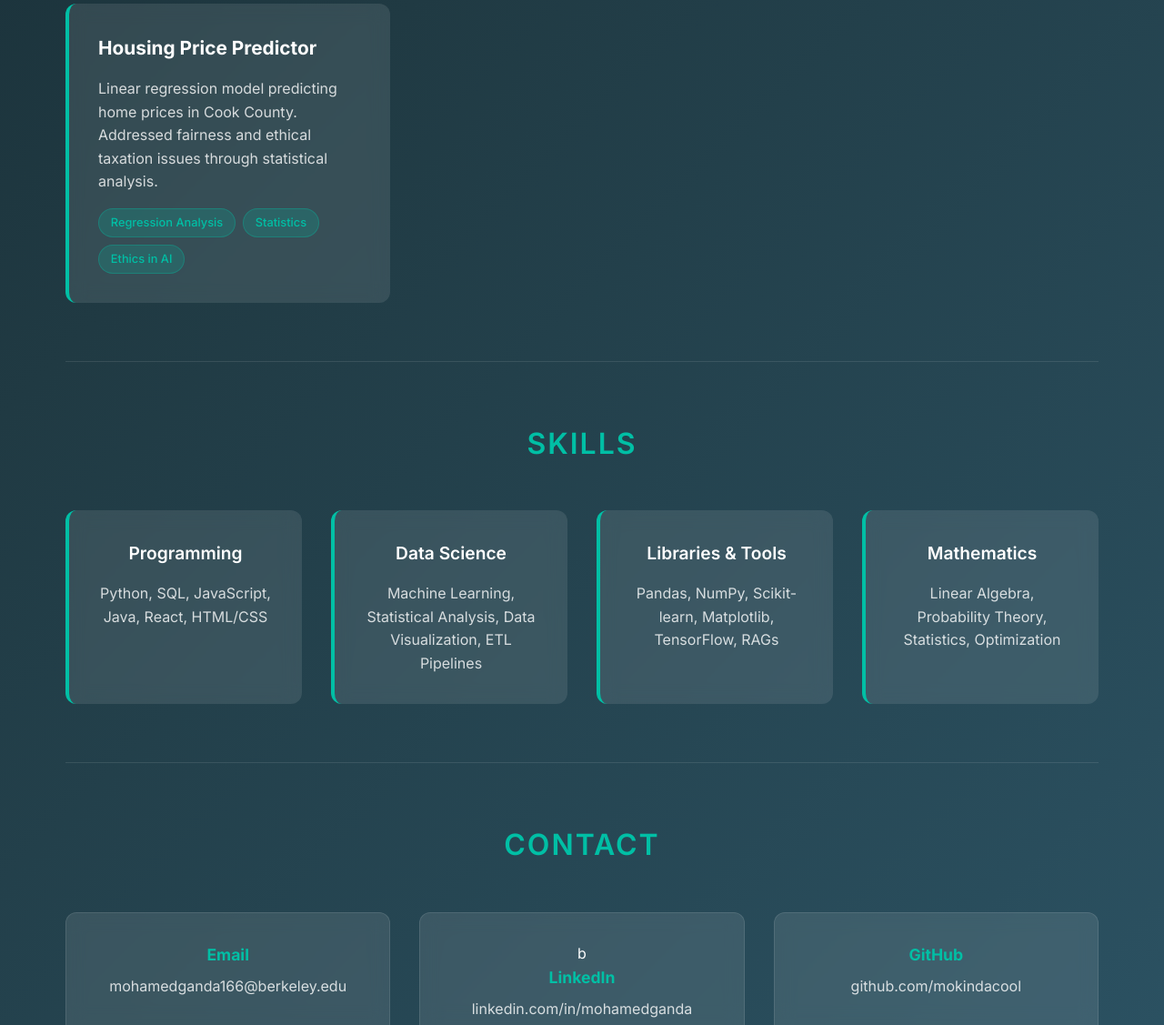
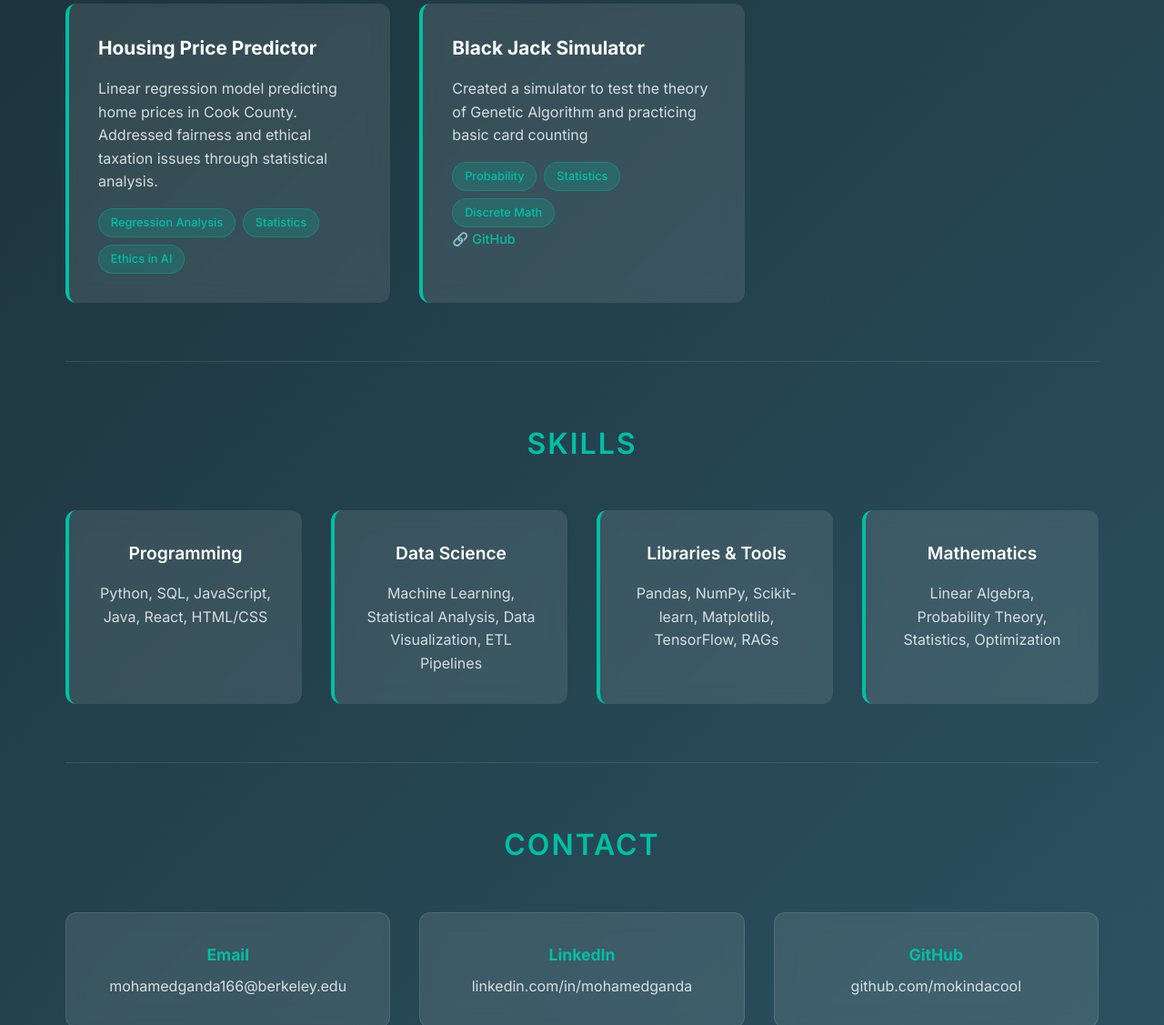
Before and after one commit to mokindacool/mokindacool.github.io, a plain HTML site: page index.html in a window 1280 px wide. Shown: the part 1673-2800 px from the top of the page at 91% size. Drawn offline with Linux system fonts and the light colour scheme.

Commit message:
fixed some errors and added two new links

```diff
--- a/index.html
+++ b/index.html
@@ -416,7 +416,7 @@
         </div>
       </div>
       <div class="hero-image">
-        <img src="https://images.unsplash.com/photo-1507003211169-0a1dd7228f2d?w=300&h=300&fit=crop&crop=face" alt="Mohamed Ganda" class="profile-img">
+        <img src="headshot.jpg" alt="Mohamed Ganda" class="profile-img">
       </div>
     </section>
 
@@ -491,6 +491,18 @@
             <span class="tech-tag">Ethics in AI</span>
           </div>
         </div>
+
+        <div class="project">
+          <h3>Black Jack Simulator</h3>
+          <p>Created a simulator to test the theory of Genetic Algorithm and practicing basic card counting</p>
+          <div class="tech-stack">
+            <span class="tech-tag">Probability</span>
+            <span class="tech-tag">Statistics</span>
+            <span class="tech-tag">Discrete Math</span>
+          </div>
+          <a href="https://mokindacool.github.io/blackjack/" class="project-link">🔗 GitHub</a>
+        </div>
+
       </div>
     </section>
 
@@ -525,7 +537,7 @@
           <strong>Email</strong>
           <a href="mailto:mohamedganda166@berkeley.edu">mohamedganda166@berkeley.edu</a>
         </div>
-        <div class="contact-item">b
+        <div class="contact-item">
           <strong>LinkedIn</strong>
           <a href="https://linkedin.com/in/mohamedganda" target="_blank">linkedin.com/in/mohamedganda</a>
         </div>
```
Also changed, not shown: headshot.jpg (added), images/headshot.jpg (deleted), 1 other file.
